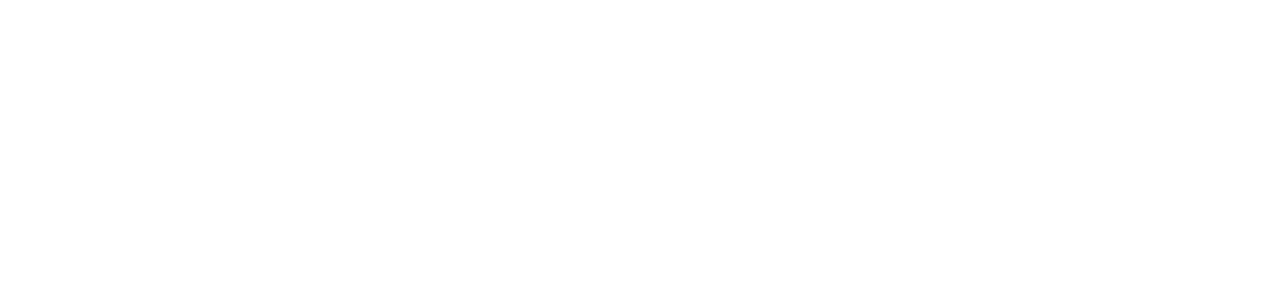
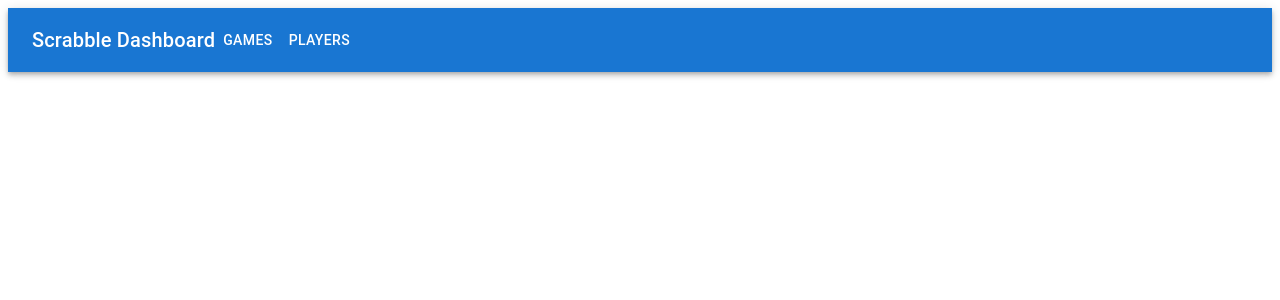
Before and after one commit to RobinSuxdorf/ScrabbleDashboard, a React (Vite) app in the folder src/frontend/: page / in a window 1280 px wide. Before the commit this address had no page. Shown: the top 300 px of the page. Built offline with nearby package versions, Linux system fonts and the light colour scheme.

Commit message:
Added menu bar

```diff
--- a/src/frontend/package.json
+++ b/src/frontend/package.json
@@ -10,6 +10,9 @@
     "preview": "vite preview"
   },
   "dependencies": {
+    "@emotion/react": "^11.14.0",
+    "@emotion/styled": "^11.14.1",
+    "@mui/material": "^7.3.1",
     "react": "^19.1.0",
     "react-dom": "^19.1.0"
   },
--- a/src/frontend/src/App.tsx
+++ b/src/frontend/src/App.tsx
@@ -1,19 +1,33 @@
 import './App.css';
-import { BrowserRouter, Routes, Route } from 'react-router-dom';
+import { BrowserRouter, Link, Routes, Route } from 'react-router-dom';
 import GameList from './game-list';
 import GameView from './game-view';
 import PlayerList from './player-list';
 import PlayerView from './player-view';
+import { AppBar, Button, Toolbar, Typography } from '@mui/material';
 
 
 function App() {
     return (
         <BrowserRouter>
+            <AppBar position="static">
+                <Toolbar>
+                    <Typography variant="h6">
+                        Scrabble Dashboard
+                    </Typography>
+                    <Button color="inherit" component={Link} to="/games/">
+                        Games
+                    </Button>
+                    <Button color="inherit" component={Link} to="/players/">
+                        Players
+                    </Button>
+                </Toolbar>
+            </AppBar>
             <Routes>
-                    <Route path="games" element={<GameList />} />
-                    <Route path="games/:id" element={<GameView />} />
-                    <Route path="players" element={<PlayerList />} />
-                    <Route path="players/:id" element={<PlayerView />} />
+                <Route path="games" element={<GameList />} />
+                <Route path="games/:id" element={<GameView />} />
+                <Route path="players" element={<PlayerList />} />
+                <Route path="players/:id" element={<PlayerView />} />
             </Routes>
         </BrowserRouter>
     );
```
Also changed, not shown: 1 other file (tests, documents, lock files or other folders).
